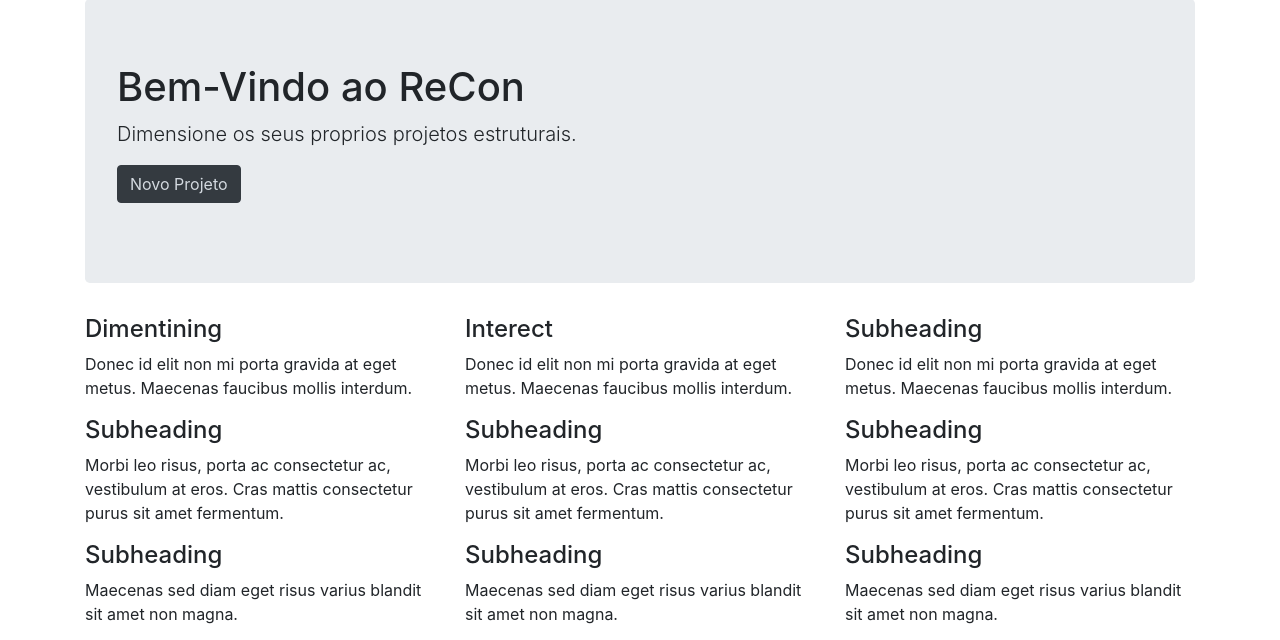
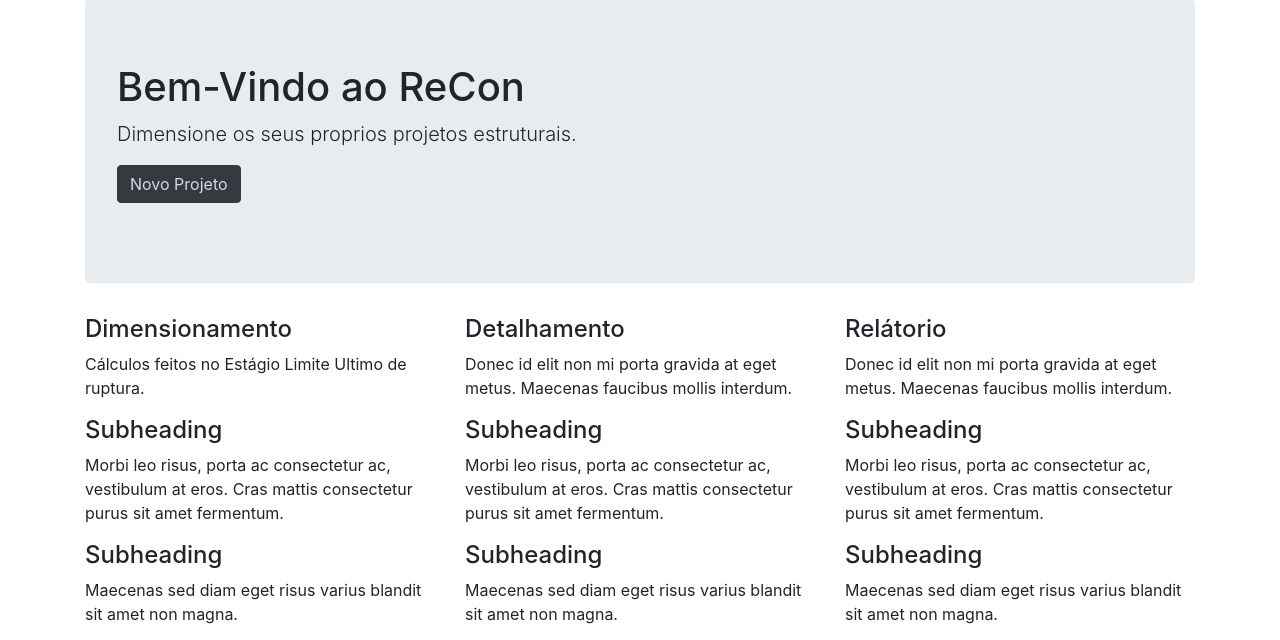
Before and after one commit to iamvitorjesus/artigo, a Flask app: page / in a window 1280 px wide. Shown: the part 93-733 px from the top of the page. Run offline with Flask 2, Linux system fonts and the light colour scheme; parts of the project's set-up code (start-up, migrations or seed data) failed here and were passed over; some libraries are stand-ins or nearby versions.

Commit message:
Tue-30-06-2020-18:26

```diff
--- a/app/templates/pt/inicio.html
+++ b/app/templates/pt/inicio.html
@@ -12,33 +12,38 @@
 
       <div class="row marketing">
         <div class="col-lg-4">
-          <h4>Dimentining</h4>
-          <p>Donec id elit non mi porta gravida at eget metus. Maecenas faucibus mollis interdum.</p>
+          <h4>Dimensionamento</h4>
+          <p>Cálculos feitos no Estágio Limite Ultimo de ruptura.</p>
 
           <h4>Subheading</h4>
-          <p>Morbi leo risus, porta ac consectetur ac, vestibulum at eros. Cras mattis consectetur purus sit amet fermentum.</p>
+          <p>Morbi leo risus, porta ac consectetur ac, vestibulum at eros.
+            Cras mattis consectetur purus sit amet fermentum.</p>
 
           <h4>Subheading</h4>
           <p>Maecenas sed diam eget risus varius blandit sit amet non magna.</p>
         </div>
 
         <div class="col-lg-4">
-          <h4>Interect</h4>
-          <p>Donec id elit non mi porta gravida at eget metus. Maecenas faucibus mollis interdum.</p>
+          <h4>Detalhamento</h4>
+          <p>Donec id elit non mi porta gravida at eget metus. Maecenas faucibus
+            mollis interdum.</p>
 
           <h4>Subheading</h4>
-          <p>Morbi leo risus, porta ac consectetur ac, vestibulum at eros. Cras mattis consectetur purus sit amet fermentum.</p>
+          <p>Morbi leo risus, porta ac consectetur ac, vestibulum at eros. Cras
+            mattis consectetur purus sit amet fermentum.</p>
 
           <h4>Subheading</h4>
           <p>Maecenas sed diam eget risus varius blandit sit amet non magna.</p>
         </div>
 
         <div class="col-lg-4">
-          <h4>Subheading</h4>
-          <p>Donec id elit non mi porta gravida at eget metus. Maecenas faucibus mollis interdum.</p>
+          <h4>Relátorio</h4>
+          <p>Donec id elit non mi porta gravida at eget metus. Maecenas faucibus
+            mollis interdum.</p>
 
           <h4>Subheading</h4>
-          <p>Morbi leo risus, porta ac consectetur ac, vestibulum at eros. Cras mattis consectetur purus sit amet fermentum.</p>
+          <p>Morbi leo risus, porta ac consectetur ac, vestibulum at eros. Cras
+            mattis consectetur purus sit amet fermentum.</p>
 
           <h4>Subheading</h4>
           <p>Maecenas sed diam eget risus varius blandit sit amet non magna.</p>
```
